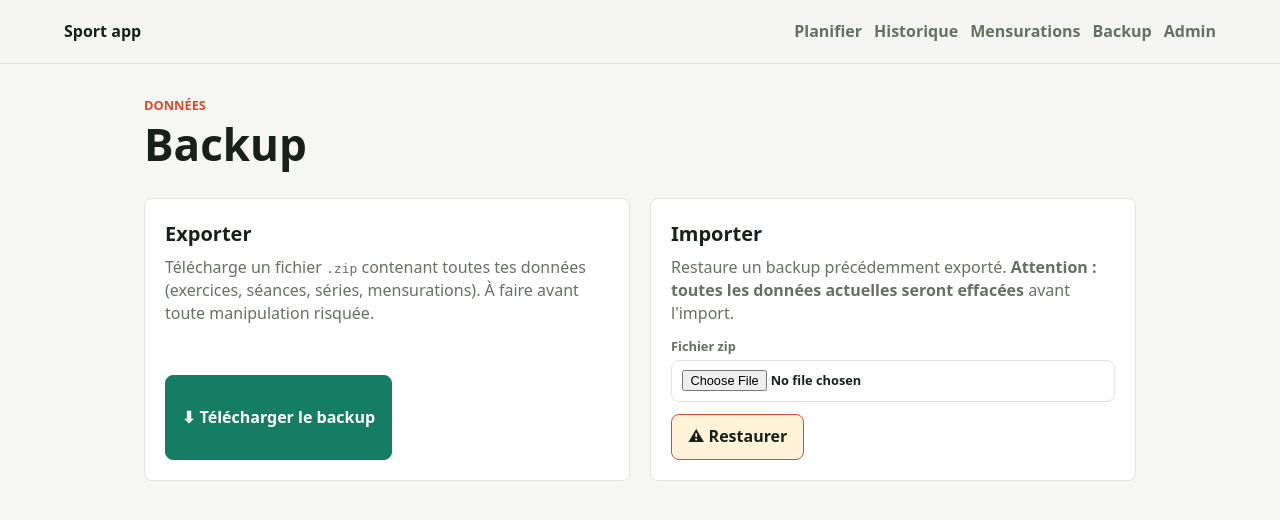
After one commit to CyrilleNantes/sport-app, a Django app: page /backup/ in a window 1280 px wide. The commit adds this page. Shown: the top 520 px of the page. Run offline with Django 5.2, Linux system fonts and the light colour scheme.

Commit message:
Ajouter fonctionnalité backup / restore
- Export : vue export_backup qui serialize tous les modeles en JSON
  et retourne un zip nomme sport_backup_YYYY-MM-DD.zip
- Import : vue import_backup qui accepte un zip, vide toutes les tables
  dans l ordre inverse des FK, puis reimporte dans le bon ordre,
  le tout dans une transaction atomique (rollback si echec)
- Page /backup/ avec bouton export direct et formulaire import
  avec dialog de confirmation avant restauration
- Lien Backup ajoute dans la navbar

Co-Authored-By: Claude Sonnet 4.6 <noreply@anthropic.com>

```diff
--- /dev/null
+++ b/workouts/templates/workouts/backup.html
@@ -0,0 +1,94 @@
+{% extends "workouts/base.html" %}
+
+{% block title %}Backup — Sport app{% endblock %}
+
+{% block content %}
+<section class="hero">
+  <div>
+    <p class="eyebrow">Données</p>
+    <h1>Backup</h1>
+  </div>
+</section>
+
+<div class="grid two">
+
+  <!-- Export -->
+  <div class="panel stack">
+    <div>
+      <h2>Exporter</h2>
+      <p class="muted" style="margin: 0.5rem 0 0;">
+        Télécharge un fichier <code>.zip</code> contenant toutes tes données
+        (exercices, séances, séries, mensurations). À faire avant toute
+        manipulation risquée.
+      </p>
+    </div>
+    <div class="actions">
+      <a class="button primary" href="{% url 'workouts:export_backup' %}">
+        ⬇ Télécharger le backup
+      </a>
+    </div>
+  </div>
+
+  <!-- Import -->
+  <div class="panel stack">
+    <div>
+      <h2>Importer</h2>
+      <p class="muted" style="margin: 0.5rem 0 0;">
+        Restaure un backup précédemment exporté. <strong>Attention&nbsp;: toutes
+        les données actuelles seront effacées</strong> avant l'import.
+      </p>
+    </div>
+
+    <form method="post" enctype="multipart/form-data" action="{% url 'workouts:import_backup' %}"
+          class="stack" id="import-form">
+      {% csrf_token %}
+      <label for="backup_file">
+        Fichier zip
+        <input type="file" id="backup_file" name="backup_file" accept=".zip" required>
+      </label>
+
+      <div class="actions">
+        <button type="button" class="button" style="background:var(--warn-bg); border-color: var(--accent); color: var(--ink);"
+                id="import-btn">
+          ⚠ Restaurer
+        </button>
+      </div>
+    </form>
+
+    <!-- Confirmation dialog -->
+    <dialog id="confirm-dialog" style="border:1px solid var(--line); border-radius:8px; padding:1.5rem; max-width:380px;">
+      <div class="stack">
+        <p style="margin:0; font-weight:700;">Confirmer la restauration ?</p>
+        <p class="muted" style="margin:0;">
+          Cette action est irréversible. Toutes les données actuelles seront
+          supprimées et remplacées par le contenu du fichier.
+        </p>
+        <div class="actions">
+          <button class="button primary" id="confirm-yes" style="background:var(--accent); border-color:var(--accent);">
+            Oui, restaurer
+          </button>
+          <button class="button" id="confirm-no">Annuler</button>
+        </div>
+      </div>
+    </dialog>
+  </div>
+
+</div>
+{% endblock %}
+
+{% block scripts %}
+<script>
+  const btn    = document.getElementById("import-btn");
+  const dialog = document.getElementById("confirm-dialog");
+  const yes    = document.getElementById("confirm-yes");
+  const no     = document.getElementById("confirm-no");
+  const form   = document.getElementById("import-form");
+
+  btn.addEventListener("click", () => {
+    if (!document.getElementById("backup_file").value) return;
+    dialog.showModal();
+  });
+  yes.addEventListener("click", () => { dialog.close(); form.submit(); });
+  no.addEventListener("click",  () => dialog.close());
+</script>
+{% endblock %}
--- a/workouts/templates/workouts/base.html
+++ b/workouts/templates/workouts/base.html
@@ -15,6 +15,7 @@
       <a href="{% url 'workouts:planifier_seance' %}">Planifier</a>
       <a href="{% url 'workouts:historique' %}">Historique</a>
       <a href="{% url 'workouts:mensurations' %}">Mensurations</a>
+      <a href="{% url 'workouts:backup_page' %}">Backup</a>
       <a href="{% url 'admin:index' %}">Admin</a>
     </nav>
   </header>
--- a/workouts/urls.py
+++ b/workouts/urls.py
@@ -23,4 +23,7 @@ urlpatterns = [
     path("mensurations/", views.mensurations, name="mensurations"),
     path("mensurations/ajouter/", views.ajouter_mensuration, name="ajouter_mensuration"),
     path("mensurations/<int:pk>/modifier/", views.modifier_mensuration, name="modifier_mensuration"),
+    path("backup/", views.backup_page, name="backup_page"),
+    path("backup/export/", views.export_backup, name="export_backup"),
+    path("backup/import/", views.import_backup, name="import_backup"),
 ]
--- a/workouts/views.py
+++ b/workouts/views.py
@@ -1,11 +1,15 @@
 from __future__ import annotations
 
 import csv
+import io
 import logging
+import zipfile
 from datetime import date
 from itertools import groupby
 
 from django.contrib import messages
+from django.core import serializers as django_serializers
+from django.db import transaction
 from django.http import HttpRequest, HttpResponse, JsonResponse
 from django.shortcuts import get_object_or_404, redirect, render
 from django.views.decorators.http import require_POST
@@ -17,7 +21,7 @@ from .forms import (
     SeancePlanificationForm,
     SessionLigneQuickForm,
 )
-from .models import Mensuration, Seance, SessionLigne, StatutSeance
+from .models import Exercice, Mensuration, Seance, SeanceType, SessionLigne, StatutSeance, TemplateLigne
 from .services import (
     add_unplanned_session_line,
     complete_seance,
@@ -385,3 +389,74 @@ def modifier_mensuration(request: HttpRequest, pk: int) -> HttpResponse:
         "titre": "Modifier",
         "mensuration": mensuration,
     })
+
+
+# ── Backup / Restore ───────────────────────────────────────────────────────────
+
+# Ordre d'export et d'import (respecte les dépendances FK)
+_BACKUP_MODELS: list[tuple[str, type]] = [
+    ("exercices",      Exercice),
+    ("seance_types",   SeanceType),
+    ("mensurations",   Mensuration),
+    ("template_lignes", TemplateLigne),
+    ("seances",        Seance),
+    ("session_lignes", SessionLigne),
+]
+
+
+def backup_page(request: HttpRequest) -> HttpResponse:
+    return render(request, "workouts/backup.html")
+
+
+def export_backup(request: HttpRequest) -> HttpResponse:
+    buffer = io.BytesIO()
+    with zipfile.ZipFile(buffer, "w", zipfile.ZIP_DEFLATED) as zf:
+        for name, model in _BACKUP_MODELS:
+            data = django_serializers.serialize("json", model.objects.all(), indent=2)
+            zf.writestr(f"{name}.json", data)
+
+    buffer.seek(0)
+    filename = f"sport_backup_{date.today().isoformat()}.zip"
+    response = HttpResponse(buffer.read(), content_type="application/zip")
+    response["Content-Disposition"] = f'attachment; filename="{filename}"'
+    logger.info("Backup exporté : %s", filename)
+    return response
+
+
+@require_POST
+def import_backup(request: HttpRequest) -> HttpResponse:
+    zip_file = request.FILES.get("backup_file")
+    if not zip_file:
+        messages.error(request, "Aucun fichier sélectionné.")
+        return redirect("workouts:backup_page")
+
+    if not zipfile.is_zipfile(zip_file):
+        messages.error(request, "Le fichier n'est pas un zip valide.")
+        return redirect("workouts:backup_page")
+
+    try:
+        with transaction.atomic():
+            # Suppression dans l'ordre inverse des FK
+            for name, model in reversed(_BACKUP_MODELS):
+                model.objects.all().delete()
+
+            # Réimport dans l'ordre des FK
+            zip_file.seek(0)
+            with zipfile.ZipFile(zip_file) as zf:
+                available = zf.namelist()
+                for name, _model in _BACKUP_MODELS:
+                    filename = f"{name}.json"
+                    if filename not in available:
+                        logger.warning("Fichier manquant dans le zip : %s", filename)
+                        continue
+                    data = zf.read(filename).decode("utf-8")
+                    for obj in django_serializers.deserialize("json", data):
+                        obj.save()
+
+        logger.info("Backup importé avec succès")
+        messages.success(request, "Import réussi — toutes les données ont été restaurées.")
+    except Exception as exc:
+        logger.exception("Échec de l'import backup : %s", exc)
+        messages.error(request, f"Erreur lors de l'import : {exc}")
+
+    return redirect("workouts:backup_page")
```
